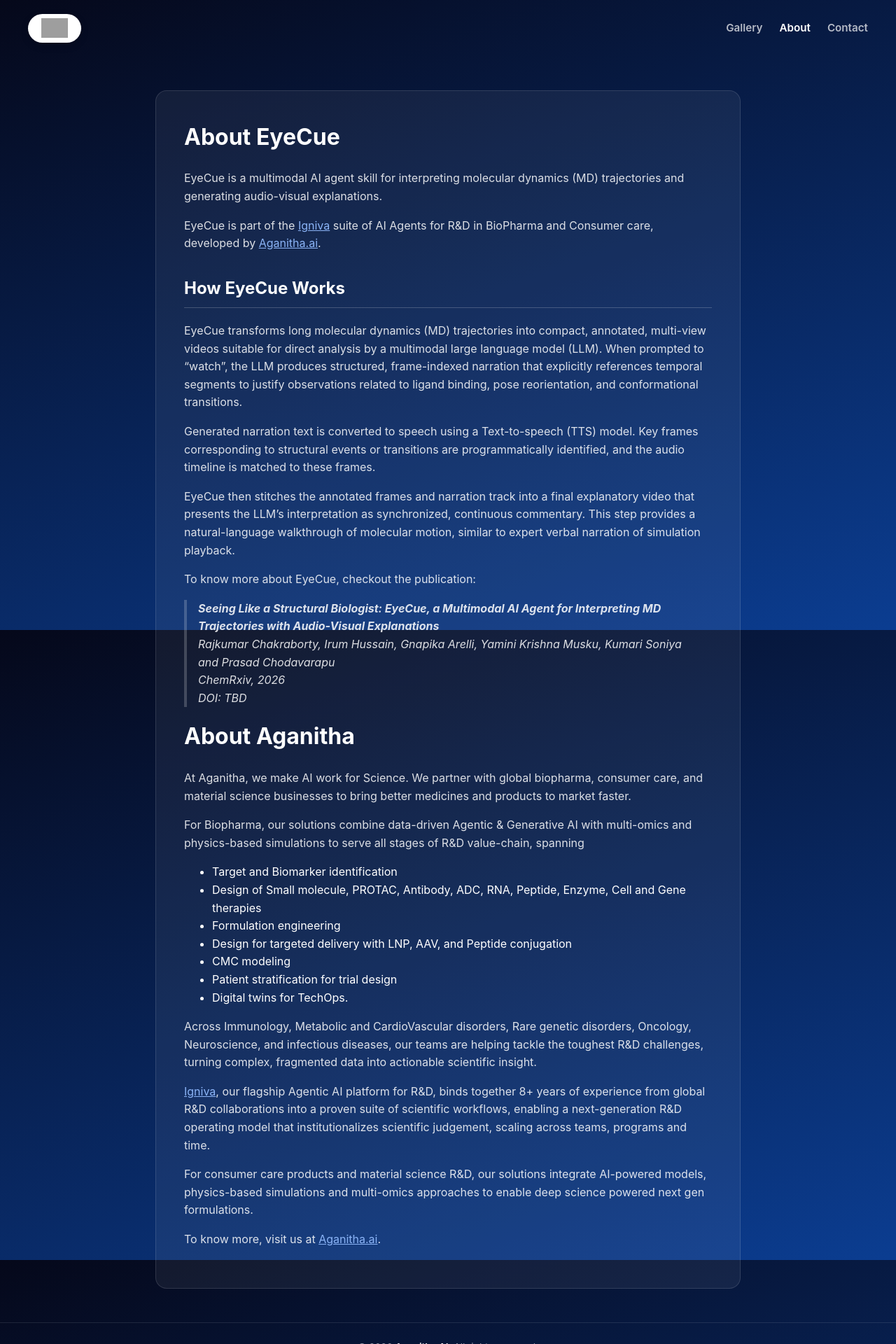
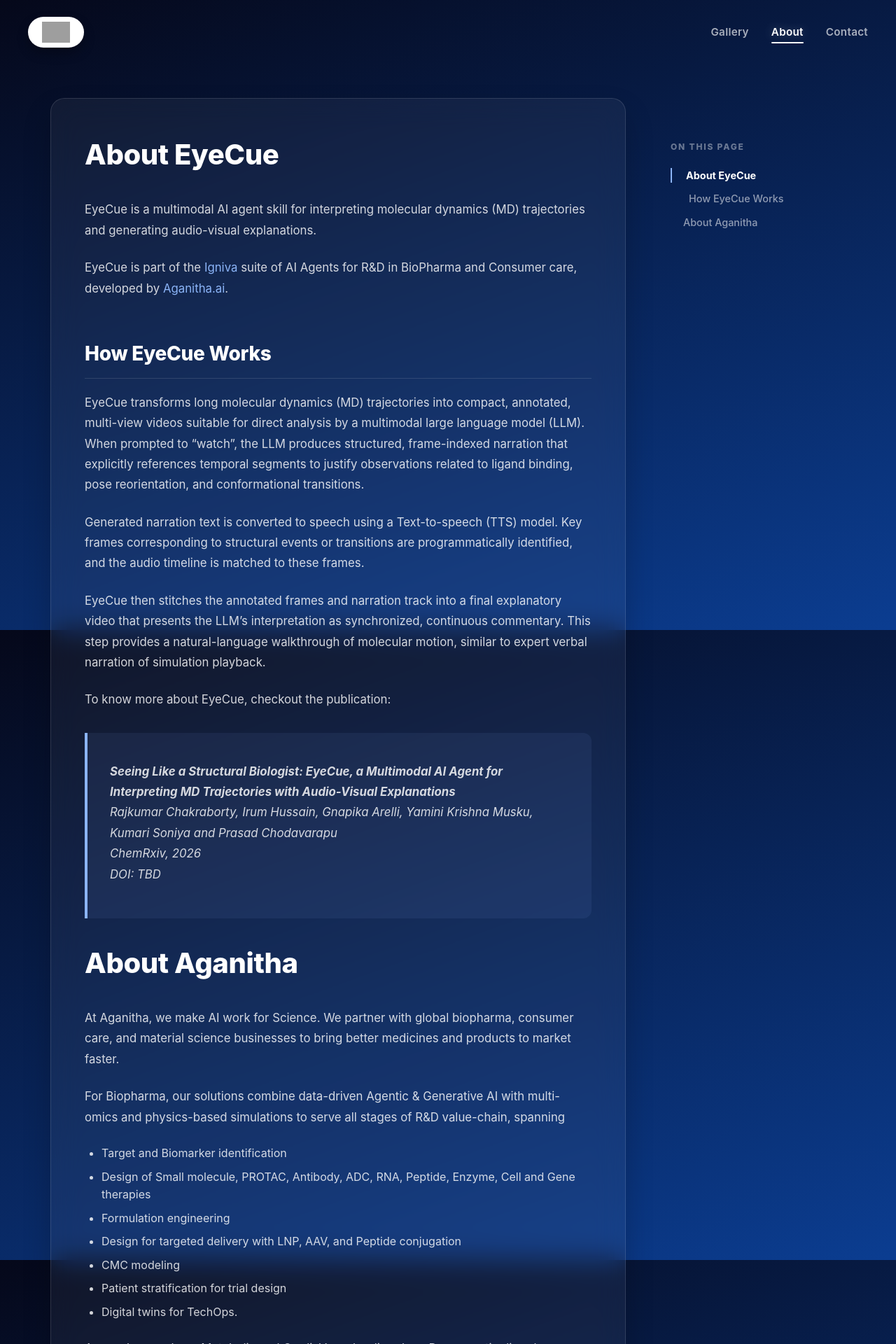
Before and after one commit to aganitha/eyecue, a Jekyll site: the page built from about.md, in a window 1280 px wide. Shown: the top 1920 px of the page at 70% size. Built offline with Jekyll 4.4.1, drawn with Linux system fonts in a browser that asks for light colours; grey boxes are pictures that could not be loaded.

Commit message:
Added ToC on about and contact pages. Consolidated header and footer includes

```diff
--- /dev/null
+++ b/_includes/footer.html
@@ -0,0 +1,3 @@
+<footer class="global-footer">
+  &copy; {{ site.time | date: '%Y' }} <a href="https://www.aganitha.ai/" target="_blank">Aganitha AI</a>. All rights reserved.<br>
+</footer>
--- /dev/null
+++ b/_includes/header.html
@@ -0,0 +1,10 @@
+<header class="global-header">
+  <a href="https://aganitha.ai/" class="logo-pill" target="_blank">
+    <img src="{{ site.logo }}" alt="Aganitha AI Logo">
+  </a>
+  <nav>
+    <a href="{{ '/' | relative_url }}" {% if page.url == '/' or page.url == '/index.html' %}class="active"{% endif %}>Gallery</a>
+    <a href="{{ '/about/' | relative_url }}" {% if page.url contains '/about/' %}class="active"{% endif %}>About</a>
+    <a href="{{ '/contact/' | relative_url }}" {% if page.url contains '/contact/' %}class="active"{% endif %}>Contact</a>
+  </nav>
+</header>
--- a/_layouts/default.html
+++ b/_layouts/default.html
@@ -8,91 +8,86 @@
   <link rel="icon" type="image/svg+xml" href="{{ site.favicon }}">
   <link rel="stylesheet" href="{{ '/assets/css/style.css' | relative_url }}">
   <style>
-    body {
-      color: #ffffff;
-      background: linear-gradient(160deg, #05081a 0%, #0b3d91 100%);
-      background-attachment: fixed;
-      line-height: 1.6;
-    }
-
+    /* Layout specific tweaks */
     main {
-      padding: 3rem 2rem;
-      max-width: 900px;
-      /* narrowed down since it looks better for single column reading */
-      margin: 0 auto;
-      min-height: calc(100vh - 160px);
-    }
-
-    .global-footer {
-      border-top: 1px solid rgba(255, 255, 255, 0.1);
-    }
-
-    /* Typography for standard markdown content */
-    h1,
-    h2,
-    h3 {
-      color: #ffffff;
-      margin-top: 0;
-    }
-
-    h2 {
-      border-bottom: 1px solid rgba(255, 255, 255, 0.2);
-      padding-bottom: 0.5rem;
-      margin-top: 2rem;
-    }
-
-    a {
-      color: #8bb4f7;
-    }
-
-    a:hover {
-      color: #ffffff;
-    }
-
-    blockquote {
-      border-left: 4px solid rgba(255, 255, 255, 0.2);
-      padding-left: 1rem;
-      margin-left: 0;
-      color: rgba(255, 255, 255, 0.7);
-      font-style: italic;
-    }
-
-    /* Content wrapper for standard pages like About and Contact */
-    .content-box {
-      background: rgba(255, 255, 255, 0.06);
-      padding: 2.5rem;
-      border-radius: 16px;
-      border: 1px solid rgba(255, 255, 255, 0.12);
-      color: #ffffff;
-    }
-
-    .content-box p {
-      color: rgba(255, 255, 255, 0.85);
+      min-height: calc(100vh - 200px);
     }
   </style>
 </head>
 
 <body>
-  <header class="global-header">
-    <a href="https://aganitha.ai/" class="logo-pill" target="_blank">
-      <img src="{{ site.logo }}" alt="Aganitha.ai Logo">
-    </a>
-    <nav>
-      <a href="{{ '/' | relative_url }}" {% if page.url=='/' or page.url=='/index.html' %}class="active" {% endif
-        %}>Gallery</a>
-      <a href="{{ '/about/' | relative_url }}" {% if page.url=='/about/' %}class="active" {% endif %}>About</a>
-      <a href="{{ '/contact/' | relative_url }}" {% if page.url=='/contact/' %}class="active" {% endif %}>Contact</a>
-    </nav>
-  </header>
+  {% include header.html %}
 
-  <main>
-    {{ content }}
-  </main>
+  <div class="main-wrapper">
+    <main>
+      {{ content }}
+    </main>
 
-  <footer class="global-footer">
-    &copy; {{ site.time | date: '%Y' }} <a href="https://www.aganitha.ai/" target="_blank">Aganitha AI</a>. All rights
-    reserved.<br>
-  </footer>
+    {% if page.toc %}
+    <aside class="toc-sidebar">
+      <div class="toc-sticky">
+        <h4>On this page</h4>
+        <ul id="toc"></ul>
+      </div>
+    </aside>
+    {% endif %}
+  </div>
+
+  {% include footer.html %}
+
+  {% if page.toc %}
+  <script>
+    document.addEventListener('DOMContentLoaded', () => {
+      const container = document.querySelector('.content-box');
+      const toc = document.getElementById('toc');
+      if (!container || !toc) return;
+
+      const headings = container.querySelectorAll('h1, h2, h3');
+      headings.forEach((heading, index) => {
+        if (!heading.id) {
+          heading.id = heading.textContent.toLowerCase()
+            .trim()
+            .replace(/[^\w\s-]/g, '')
+            .replace(/[\s_-]+/g, '-')
+            .replace(/^-+|-+$/g, '');
+
+          if (document.getElementById(heading.id) && document.getElementById(heading.id) !== heading) {
+            heading.id += '-' + index;
+          }
+        }
+
+        const a = document.createElement('a');
+        a.href = '#' + heading.id;
+        a.textContent = heading.textContent;
+
+        // Add level classes for indentation
+        if (heading.tagName === 'H2') a.classList.add('toc-h2');
+        if (heading.tagName === 'H3') a.classList.add('toc-h3');
+
+        const li = document.createElement('li');
+        li.appendChild(a);
+        toc.appendChild(li);
+      });
+
+      // Intersection Observer for active state
+      const observer = new IntersectionObserver((entries) => {
+        // Find the top-most intersecting header
+        const intersecting = entries.filter(e => e.isIntersecting);
+        if (intersecting.length > 0) {
+          // Sort by visibility ratio if needed, or just pick the first one from top
+          const activeId = intersecting[0].target.id;
+          const navLink = toc.querySelector(`a[href="#${activeId}"]`);
+          if (navLink) {
+            toc.querySelectorAll('a').forEach(link => link.classList.remove('active'));
+            navLink.classList.add('active');
+          }
+        }
+      }, { rootMargin: '-10% 0px -70% 0px' });
+
+      headings.forEach(h => observer.observe(h));
+    });
+  </script>
+  {% endif %}
 </body>
 
 </html>
--- a/about.md
+++ b/about.md
@@ -1,7 +1,8 @@
 ---
 layout: default
-title: About
+title: About EyeCue
 permalink: /about/
+toc: true
 ---
 
 <div class="content-box" markdown="1">
--- a/assets/css/style.css
+++ b/assets/css/style.css
@@ -3,9 +3,12 @@
 :root {
   --primary-color: #0b3d91;
   --primary-light: #1a52b8;
-  --text-color: #333333;
-  --text-muted: #666666;
-  --border-color: #e2e8f0;
+  --accent-blue: #8bb4f7;
+  --text-color: #ffffff;
+  --text-muted: rgba(255, 255, 255, 0.7);
+  --border-color: rgba(255, 255, 255, 0.12);
+  --glass-bg: rgba(255, 255, 255, 0.05);
+  --glass-border: rgba(255, 255, 255, 0.12);
 }
 
 *, *::before, *::after { box-sizing: border-box; }
@@ -14,26 +17,32 @@
   font-family: 'Inter', -apple-system, BlinkMacSystemFont, "Segoe UI", Roboto, sans-serif;
   margin: 0;
   -webkit-font-smoothing: antialiased;
+  color: var(--text-color);
+  background: linear-gradient(160deg, #05081a 0%, #0b3d91 100%);
+  background-attachment: fixed;
+  line-height: 1.6;
+  min-height: 100vh;
 }
 
 /* Common Pill Logo Container */
 .logo-pill {
   background: white;
-  padding: 0.4rem 1.2rem;
+  padding: 0.45rem 1.25rem;
   border-radius: 50px;
   display: flex;
   align-items: center;
   justify-content: center;
-  box-shadow: 0 4px 12px rgba(0,0,0,0.15);
+  box-shadow: 0 8px 16px rgba(0,0,0,0.25);
   text-decoration: none;
-  transition: transform 0.2s, background-color 0.2s;
+  transition: all 0.3s cubic-bezier(0.4, 0, 0.2, 1);
 }
 .logo-pill:hover {
-  transform: translateY(-2px);
-  background-color: #f8f9fa;
+  transform: translateY(-2px) scale(1.02);
+  background-color: #ffffff;
+  box-shadow: 0 12px 24px rgba(0,0,0,0.3);
 }
 .logo-pill img {
-  height: 28px !important;
+  height: 30px !important;
   width: auto !important;
   display: block;
   max-width: 100%;
@@ -46,40 +55,237 @@
   flex-wrap: wrap;
   justify-content: space-between;
   align-items: center;
-  padding: 1.25rem 2.5rem;
+  padding: 1.5rem 2.5rem;
+  padding-top: calc(1.5rem + env(safe-area-inset-top, 0px));
   flex-shrink: 0;
   box-sizing: border-box;
 }
 .global-header nav {
   display: flex;
-  gap: 1.5rem;
+  gap: 2rem;
   align-items: center;
 }
 .global-header nav a {
   text-decoration: none;
-  color: rgba(255,255,255,0.7);
+  color: rgba(255,255,255,0.65);
   font-weight: 600;
   font-size: 0.95rem;
-  transition: color 0.2s;
+  transition: all 0.2s;
+  letter-spacing: 0.02em;
 }
 .global-header nav a:hover, .global-header nav a.active {
   color: #ffffff;
+  text-shadow: 0 0 15px rgba(255,255,255,0.3);
+}
+.global-header nav a.active {
+  position: relative;
+}
+.global-header nav a.active::after {
+  content: '';
+  position: absolute;
+  bottom: -4px;
+  left: 0;
+  width: 100%;
+  height: 2px;
+  background: #ffffff;
+  border-radius: 2px;
 }
 
 /* Common Footer */
 .global-footer {
   text-align: center;
-  font-size: 0.85rem;
-  color: rgba(255,255,255,0.6);
-  padding-top: 1.5rem;
-  padding-bottom: 2rem;
+  font-size: 0.88rem;
+  color: rgba(255,255,255,0.5);
+  padding: 3.5rem 2.5rem 2.5rem;
+  width: 100%;
+  border-top: 1px solid rgba(255, 255, 255, 0.05);
+}
+.global-footer a {
+  color: rgba(255,255,255,0.8);
+  text-decoration: none;
+  font-weight: 600;
+  transition: color 0.2s;
+}
+.global-footer a:hover {
+  color: #ffffff;
+  text-decoration: underline;
+}
+
+/* ── Content Box (About/Contact Pages) ── */
+.content-box {
+  background: var(--glass-bg);
+  backdrop-filter: blur(20px);
+  -webkit-backdrop-filter: blur(20px);
+  padding: 3rem;
+  border-radius: 20px;
+  border: 1px solid var(--glass-border);
+  box-shadow: 0 20px 40px rgba(0,0,0,0.2);
+  margin-top: 3rem;
+  color: #ffffff;
+  position: relative;
+}
+
+.content-box h1, .content-box h2, .content-box h3 {
+  color: #ffffff;
+  margin-top: 0;
+  scroll-margin-top: 7rem;
+  font-weight: 800;
+  letter-spacing: -0.01em;
+}
+
+.content-box h1 {
+  font-size: 2.5rem;
+  margin-bottom: 2rem;
+}
+
+.content-box h2 {
+  font-size: 1.75rem;
+  border-bottom: 1px solid var(--border-color);
+  padding-bottom: 0.75rem;
+  margin-top: 3.5rem;
+  margin-bottom: 1.25rem;
+}
+
+.content-box h3 {
+  font-size: 1.25rem;
+  margin-top: 2rem;
+  margin-bottom: 1rem;
+}
+
+.content-box p {
+  color: rgba(255, 255, 255, 0.82);
+  font-size: 1.05rem;
+  line-height: 1.75;
+  margin-bottom: 1.5rem;
+}
+
+.content-box a {
+  color: var(--accent-blue);
+  text-decoration: none;
+  border-bottom: 1px solid transparent;
+  transition: border-color 0.2s, color 0.2s;
+}
+
+.content-box a:hover {
+  color: #ffffff;
+  border-bottom-color: rgba(255,255,255,0.4);
+}
+
+.content-box blockquote {
+  border-left: 4px solid var(--accent-blue);
+  background: rgba(139, 180, 247, 0.08);
+  padding: 1.5rem 2rem;
+  margin: 2rem 0;
+  border-radius: 0 12px 12px 0;
+  color: rgba(255, 255, 255, 0.85);
+  font-style: italic;
+  font-size: 1.1rem;
+}
+
+.content-box ul, .content-box ol {
+  margin-bottom: 1.5rem;
+  padding-left: 1.5rem;
+}
+
+.content-box li {
+  margin-bottom: 0.5rem;
+  color: rgba(255, 255, 255, 0.82);
+}
+
+/* ── Table of Contents & Page Layout ── */
+.main-wrapper {
+  display: flex;
+  max-width: 1200px;
+  margin: 0 auto;
+  gap: 4rem;
+  padding: 0 2rem;
   width: 100%;
 }
-.global-footer a {
-  color: white;
+
+main {
+  flex: 1;
+  min-width: 0;
+  padding-bottom: 5rem;
+}
+
+.toc-sidebar {
+  width: 250px;
+  flex-shrink: 0;
+  display: none;
+}
+
+@media (min-width: 1024px) {
+  .toc-sidebar {
+    display: block;
+  }
+}
+
+.toc-sticky {
+  position: sticky;
+  top: 7rem;
+  padding-top: 4.5rem;
+}
+
+.toc-sticky h4 {
+  font-size: 0.75rem;
+  text-transform: uppercase;
+  letter-spacing: 0.15em;
+  color: rgba(255, 255, 255, 0.4);
+  margin-bottom: 1.25rem;
+  font-weight: 800;
+}
+
+#toc {
+  list-style: none;
+  padding: 0;
+  margin: 0;
+  display: flex;
+  flex-direction: column;
+  gap: 0.75rem;
+}
+
+#toc li { margin: 0; }
+
+#toc a {
   text-decoration: none;
-  font-weight: 600;
+  color: rgba(255, 255, 255, 0.55);
+  font-size: 0.9rem;
+  font-weight: 500;
+  transition: all 0.3s cubic-bezier(0.4, 0, 0.2, 1);
+  display: block;
+  line-height: 1.5;
+  border-left: 2px solid transparent;
+  padding-left: 1rem;
 }
-.global-footer a:hover {
-  text-decoration: underline;
+
+#toc a:hover {
+  color: var(--accent-blue);
+  border-left-color: rgba(139, 180, 247, 0.3);
+  padding-left: 1.25rem;
 }
+
+#toc a.active {
+  color: #ffffff;
+  font-weight: 700;
+  border-left-color: var(--accent-blue);
+  padding-left: 1.25rem;
+}
+
+.toc-h2 {
+  padding-left: 1.5rem !important;
+}
+
+.toc-h3 {
+  padding-left: 2.25rem !important;
+  font-size: 0.85rem !important;
+}
+
+/* Animations */
+@keyframes fadeIn {
+  from { opacity: 0; transform: translateY(20px); }
+  to { opacity: 1; transform: translateY(0); }
+}
+
+.content-box {
+  animation: fadeIn 0.8s cubic-bezier(0.2, 0.8, 0.2, 1);
+}
```
Also changed, not shown: contact.md (+1 -0 lines), index.html (+2 -14 lines).
